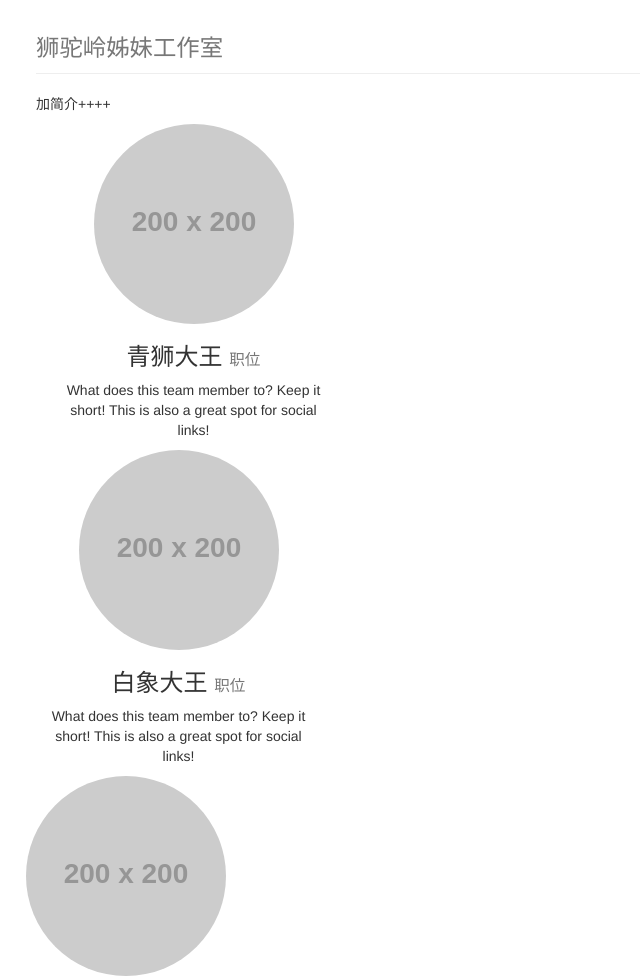
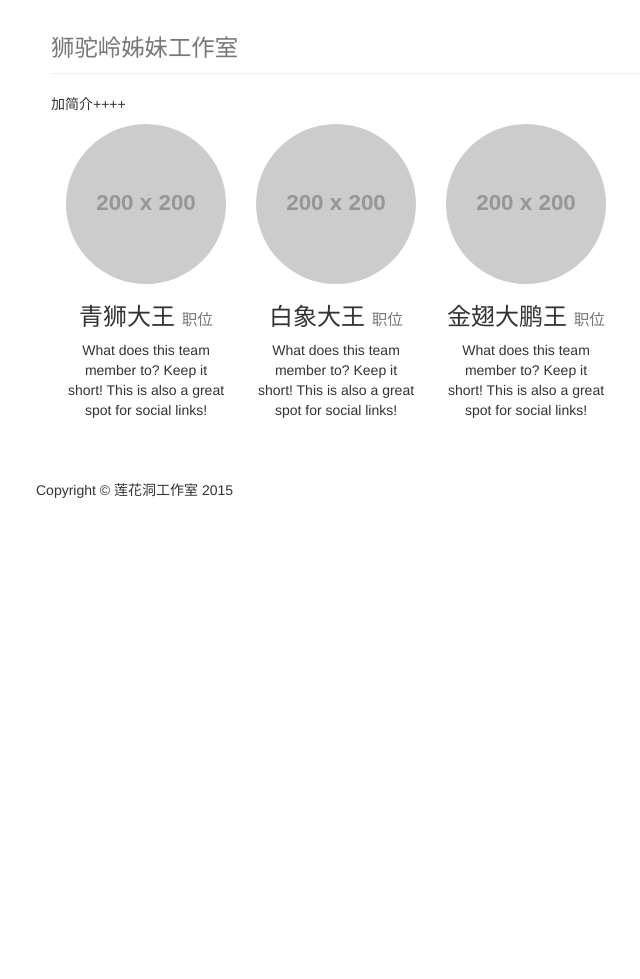
Before and after one commit to dsxhll/lianhuadong, a plain HTML site: page 莲花洞/aboutUs.html in a window 1280 px wide. Shown: the part 580-1559 px from the top of the page, without its empty margins (34-674 px from the left). After the commit the page ends 1140 px from the top, so only its background shows below. Drawn offline with Linux system fonts and the light colour scheme; placeholder pictures from the web are drawn by us.

Commit message:
css final change

```diff
--- a/莲花洞/aboutUs.html
+++ b/莲花洞/aboutUs.html
@@ -78,7 +78,7 @@
 
     <div class="container">
         <div class="row">
-            <div class="col-lg-13">
+            <div class="col-lg-10">
                 <h1 class="page-header">
                     <small>狮驼岭姊妹工作室</small>
                 </h1>
@@ -86,32 +86,28 @@
             </div>
         </div>
 
-            <div class="col-lg-3 col-sm-3 text-center">
+            <div class="col-lg-2 col-sm-2 text-center">
                 <img class="img-circle img-responsive img-center" src="http://placehold.it/200x200" alt="">
                 <h3>青狮大王
                     <small>职位</small>
                 </h3>
                 <p>What does this team member to? Keep it short! This is also a great spot for social links!</p>
             </div>
-        </div>
-        <div class="col-lg-3 col-sm-3 text-center">
+        <div class="col-lg-2 col-sm-2 text-center">
                 <img class="img-circle img-responsive img-center" src="http://placehold.it/200x200" alt="">
                 <h3>白象大王
                     <small>职位</small>
                 </h3>
                 <p>What does this team member to? Keep it short! This is also a great spot for social links!</p>
-            </div>
         </div>
-        <div class="col-lg-3 col-sm-3 text-center">
+        <div class="col-lg-2 col-sm-2 text-center">
                 <img class="img-circle img-responsive img-center" src="http://placehold.it/200x200" alt="">
                 <h3>金翅大鹏王
                     <small>职位</small>
                 </h3>
                 <p>What does this team member to? Keep it short! This is also a great spot for social links!</p>
-            </div>
         </div>
-
-
+    </div>
         <footer>
             <div class="row">
                 <div class="col-lg-12">
@@ -119,7 +115,6 @@
                 </div>
             </div>
         </footer>
-    </div>
 
     <script src="js/jquery.js"></script>
     <script src="js/bootstrap.min.js"></script>
```
Also changed, not shown: 1 other file.
